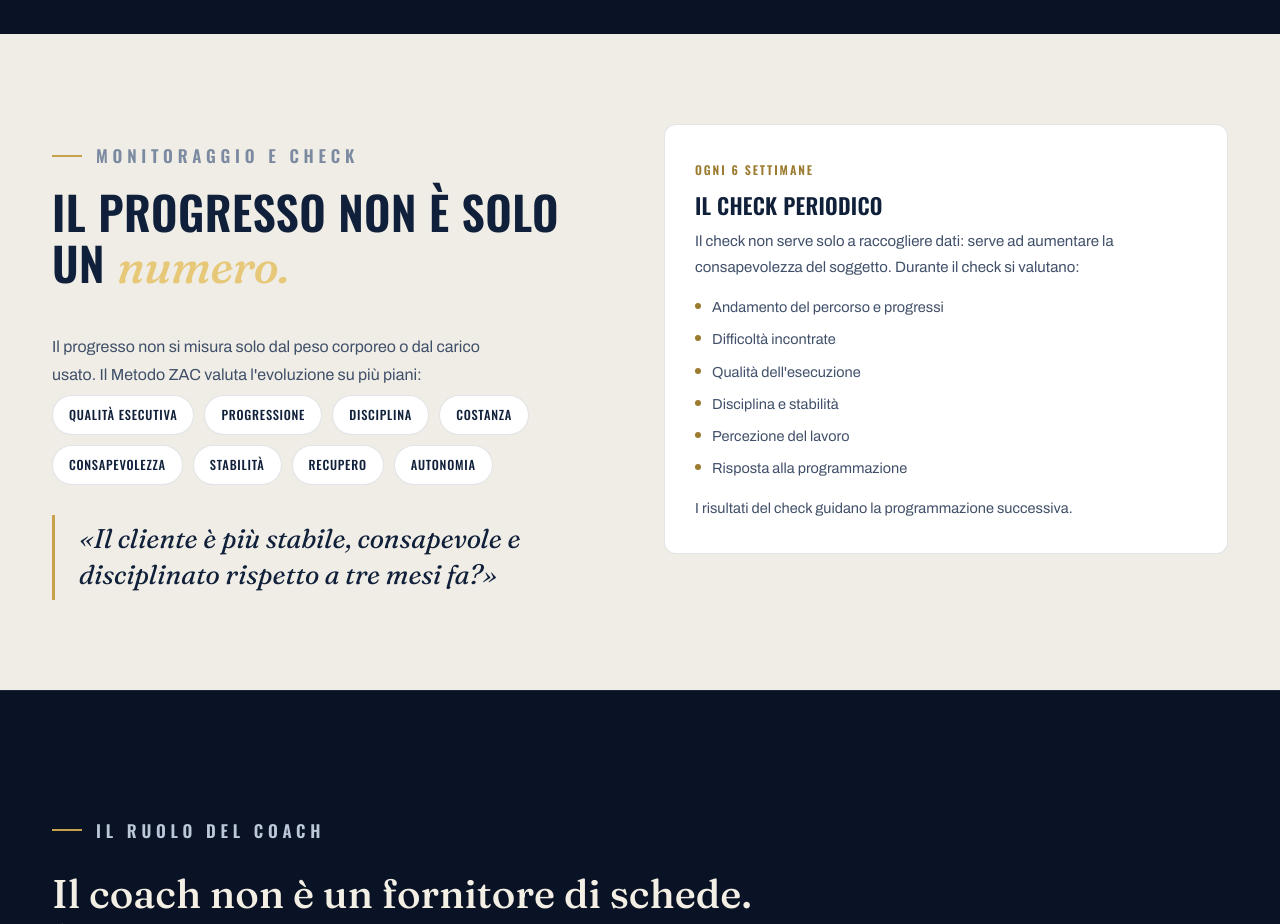
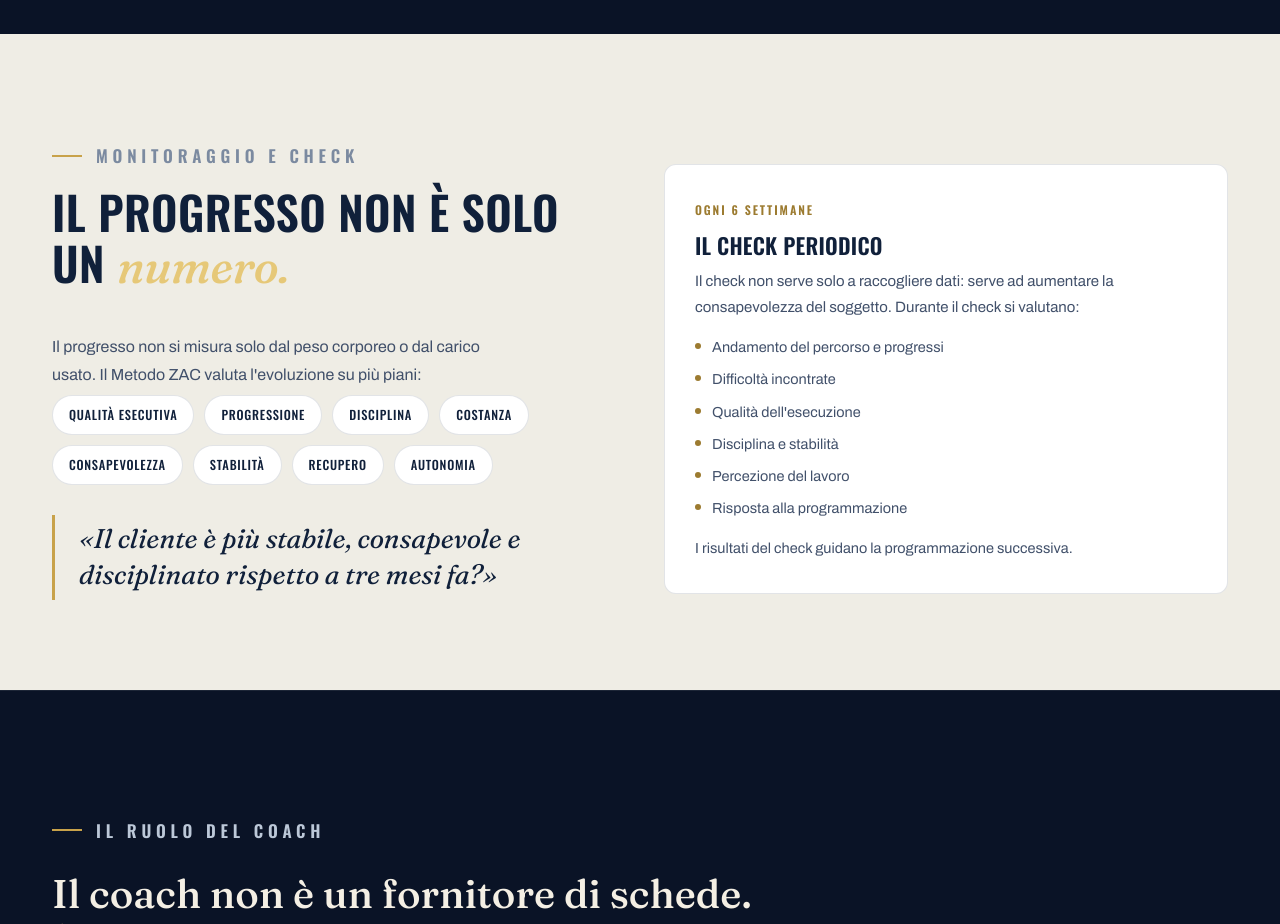
Before and after one commit to Kappaemme-git/metodo-zac, a website: page metodo.html in a window 1280 px wide. Shown: the part 8160-9084 px from the top of the page. Drawn offline with nearby package versions, Linux system fonts and the light colour scheme.

Commit message:
lower periodic check card

```diff
--- a/metodo.html
+++ b/metodo.html
@@ -122,13 +122,14 @@
     .monit-list span{font-family:'Oswald',sans-serif;font-weight:500;font-size:12.5px;letter-spacing:.06em;text-transform:uppercase;color:var(--ink-on-light);border:1px solid var(--line-dark);border-radius:999px;padding:9px 16px;background:#fff;}
     .monit-key{margin-top:30px;border-left:3px solid var(--gold);padding:6px 0 6px 24px;font-family:'Fraunces',serif;font-style:italic;font-size:clamp(19px,2.4vw,27px);line-height:1.35;color:var(--ink-on-light);}
     .check-card{border:1px solid var(--line-dark);border-radius:12px;padding:32px 30px;background:#fff;}
+    .monit-grid .check-card{margin-top:40px;}
     .check-card .k{font-family:'Oswald',sans-serif;font-weight:600;letter-spacing:.16em;font-size:12px;color:var(--gold-deep);text-transform:uppercase;}
     .check-card h3{color:var(--ink-on-light);font-size:22px;margin:12px 0 12px;}
     .check-card p{color:#41506a;font-size:15px;line-height:1.7;margin-bottom:16px;}
     .check-list{list-style:none;display:grid;gap:9px;}
     .check-list li{display:flex;gap:11px;align-items:flex-start;color:#41506a;font-size:14.5px;}
     .check-list li::before{content:"";flex:none;width:6px;height:6px;border-radius:50%;background:var(--gold-deep);margin-top:7px;}
-    @media(max-width:820px){.monit-grid{grid-template-columns:1fr;gap:34px;}}
+    @media(max-width:820px){.monit-grid{grid-template-columns:1fr;gap:34px;}.monit-grid .check-card{margin-top:0;}}
 
     /* statement (coach / evoluzione) */
     .statement .big{font-family:'Fraunces',serif;font-weight:500;font-size:clamp(25px,3.4vw,40px);line-height:1.3;color:var(--ivory);max-width:760px;}
```
